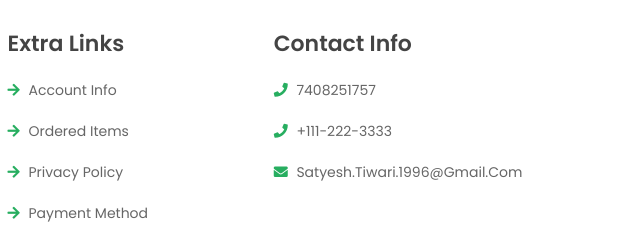
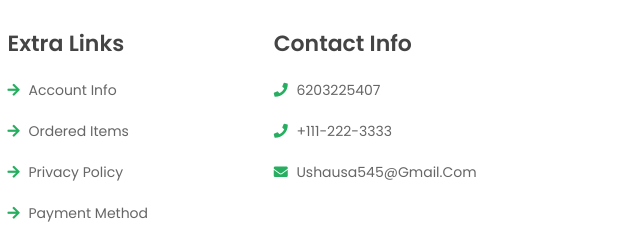
Before and after one commit to usha-git-hub/JavaScript-Mini-Project---Javascript-JS-Prototypes-Prototype-Inheritance-DOM---m05y20xv7ts0, a plain HTML site: page index.html in a window 1280 px wide. Shown: the part 3407-3650 px from the top of the page, 640-1280 px from the left. Drawn offline with nearby package versions, Linux system fonts and the light colour scheme.

Commit message:
Update index.html

```diff
--- a/index.html
+++ b/index.html
@@ -771,9 +771,9 @@
 
         <div class="box">
             <h3>contact info</h3>
-            <a href="#"> <i class="fas fa-phone"></i> 7408251757 </a>
+            <a href="#"> <i class="fas fa-phone"></i> 6203225407 </a>
             <a href="#"> <i class="fas fa-phone"></i> +111-222-3333 </a>
-            <a href="#"> <i class="fas fa-envelope"></i> satyesh.tiwari.1996@gmail.com </a>
+            <a href="#"> <i class="fas fa-envelope"></i> ushausa545@gmail.com</a>
             <img src="image/worldmap.png" class="map" alt="">
         </div>
 
```
